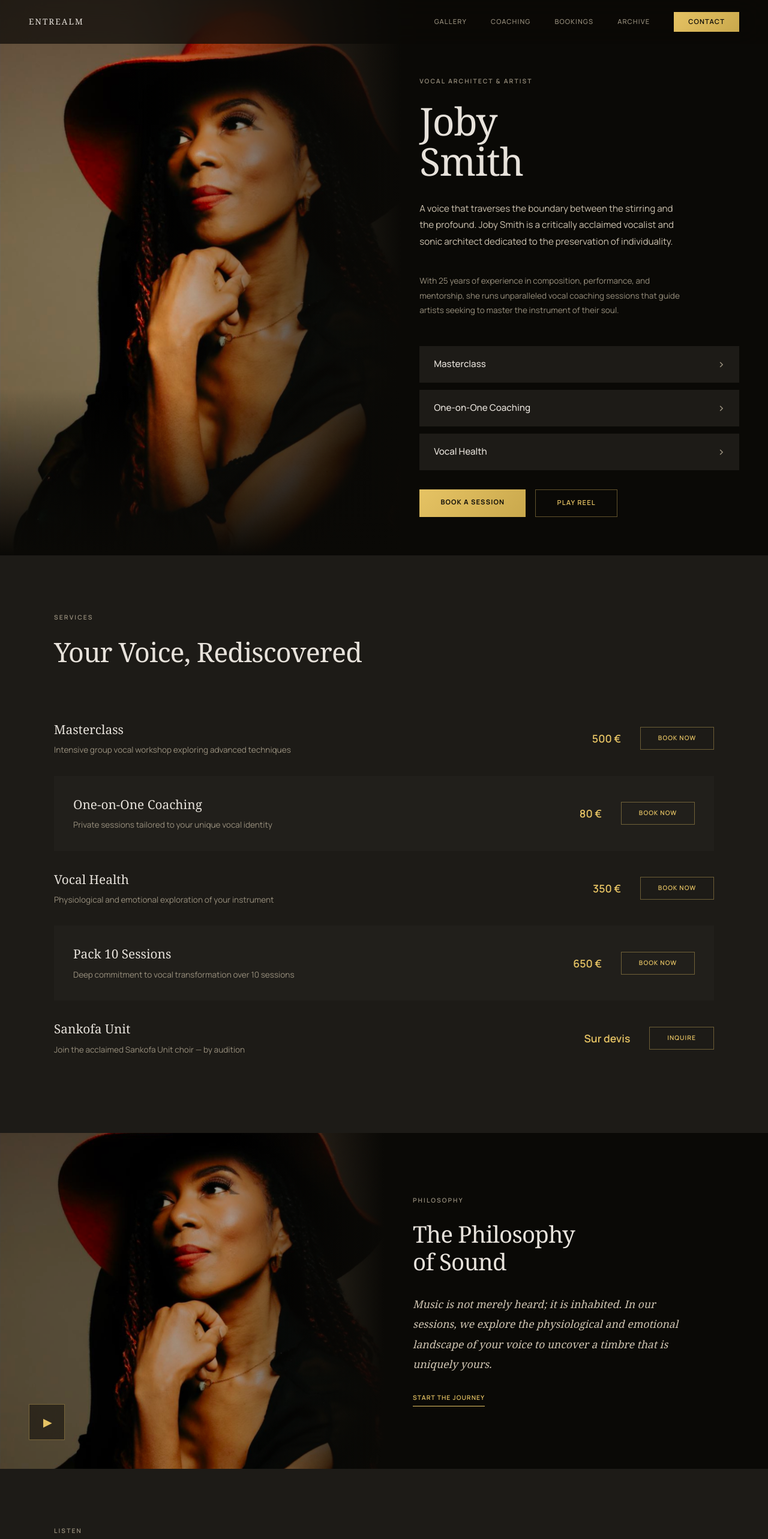
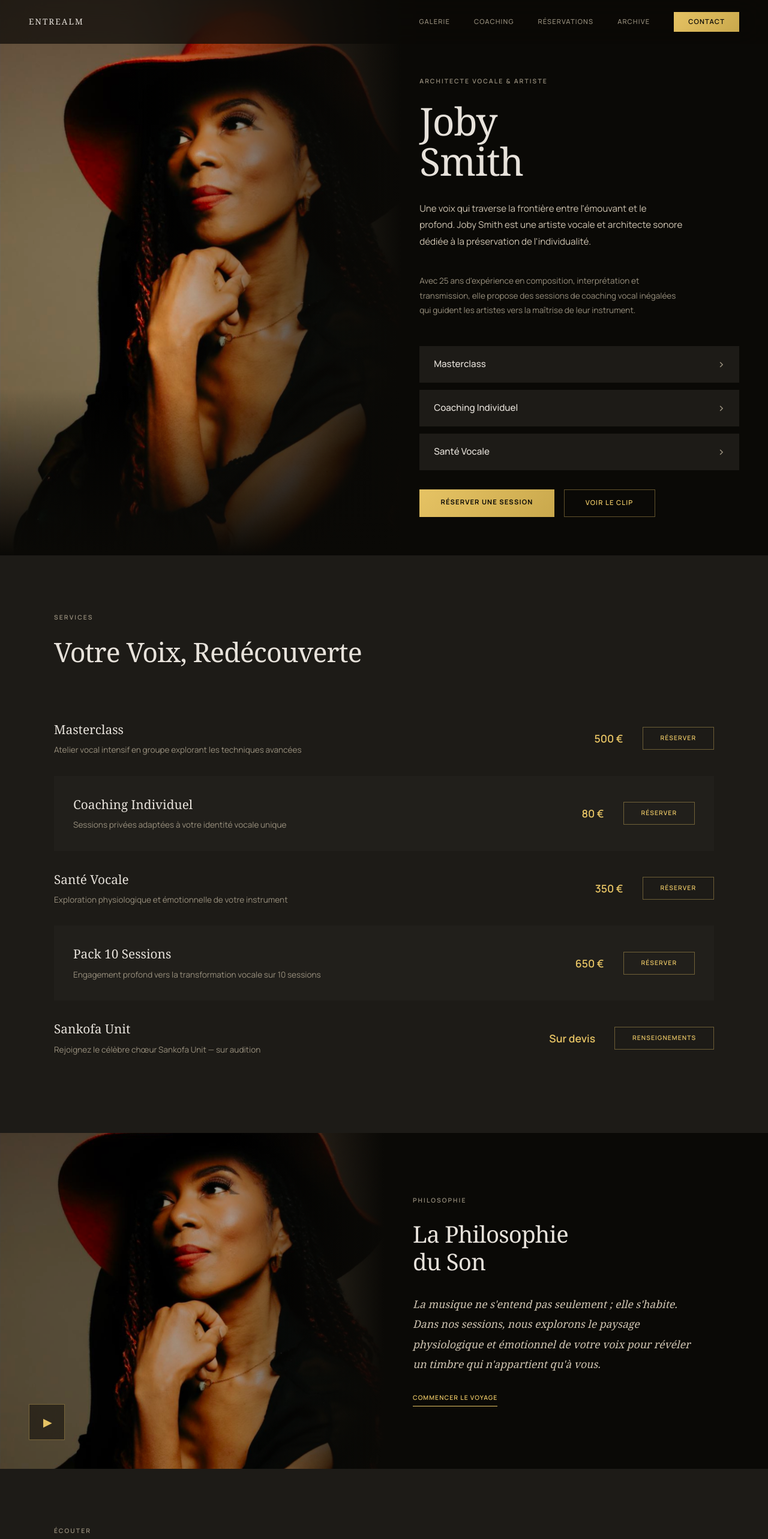
Before and after one commit to DavidSmite/entrealm-frontend, a Next.js app: page /entrealm/joby-smith in a window 1280 px wide. Shown: the top 2566 px of the page at 60% size. Built offline with nearby package versions, Linux system fonts and the light colour scheme.

Commit message:
fix: page Joby Smith textes en français

```diff
--- a/src/app/entrealm/joby-smith/page.tsx
+++ b/src/app/entrealm/joby-smith/page.tsx
@@ -16,11 +16,11 @@ const manrope = Manrope({
 });
 
 const SERVICES = [
-  { name: "Masterclass", description: "Intensive group vocal workshop exploring advanced techniques", price: "500 €", slug: "masterclass" },
-  { name: "One-on-One Coaching", description: "Private sessions tailored to your unique vocal identity", price: "80 €", slug: "coaching-1h" },
-  { name: "Vocal Health", description: "Physiological and emotional exploration of your instrument", price: "350 €", slug: "pack-5" },
-  { name: "Pack 10 Sessions", description: "Deep commitment to vocal transformation over 10 sessions", price: "650 €", slug: "pack-10" },
-  { name: "Sankofa Unit", description: "Join the acclaimed Sankofa Unit choir — by audition", price: "Sur devis", slug: "sankofa-unit" },
+  { name: "Masterclass", description: "Atelier vocal intensif en groupe explorant les techniques avancées", price: "500 €", slug: "masterclass" },
+  { name: "Coaching Individuel", description: "Sessions privées adaptées à votre identité vocale unique", price: "80 €", slug: "coaching-1h" },
+  { name: "Santé Vocale", description: "Exploration physiologique et émotionnelle de votre instrument", price: "350 €", slug: "pack-5" },
+  { name: "Pack 10 Sessions", description: "Engagement profond vers la transformation vocale sur 10 sessions", price: "650 €", slug: "pack-10" },
+  { name: "Sankofa Unit", description: "Rejoignez le célèbre chœur Sankofa Unit — sur audition", price: "Sur devis", slug: "sankofa-unit" },
 ];
 
 const TRACKS = [
@@ -85,10 +85,10 @@ export default function JobySmithPage() {
         </a>
 
         <div style={{ display: "flex", alignItems: "center", gap: "2.5rem" }} className="nav-links">
-          {["Gallery", "Coaching", "Bookings", "Archive"].map((link) => (
+          {[{ label: "Galerie", href: "gallery" }, { label: "Coaching", href: "coaching" }, { label: "Réservations", href: "bookings" }, { label: "Archive", href: "archive" }].map((link) => (
             <a
-              key={link}
-              href={`/entrealm/${link.toLowerCase()}`}
+              key={link.href}
+              href={`/entrealm/${link.href}`}
               className={manrope.className}
               style={{
                 fontSize: "0.7rem",
@@ -102,7 +102,7 @@ export default function JobySmithPage() {
               onMouseEnter={(e) => (e.currentTarget.style.color = colors.primary)}
               onMouseLeave={(e) => (e.currentTarget.style.color = colors.outline)}
             >
-              {link}
+              {link.label}
             </a>
           ))}
           <a
@@ -216,7 +216,7 @@ export default function JobySmithPage() {
               fontWeight: 600,
             }}
           >
-            Vocal Architect &amp; Artist
+            Architecte Vocale &amp; Artiste
           </p>
 
           <h1
@@ -246,10 +246,9 @@ export default function JobySmithPage() {
               fontWeight: 400,
             }}
           >
-            A voice that traverses the boundary between the
-            stirring and the profound. Joby Smith is a critically
-            acclaimed vocalist and sonic architect dedicated to the
-            preservation of individuality.
+            Une voix qui traverse la frontière entre l&apos;émouvant et le
+            profond. Joby Smith est une artiste vocale et architecte sonore
+            dédiée à la préservation de l&apos;individualité.
           </p>
 
           <p
@@ -263,14 +262,14 @@ export default function JobySmithPage() {
               fontWeight: 400,
             }}
           >
-            With 25 years of experience in composition, performance, and
-            mentorship, she runs unparalleled vocal coaching sessions that guide
-            artists seeking to master the instrument of their soul.
+            Avec 25 ans d&apos;expérience en composition, interprétation et
+            transmission, elle propose des sessions de coaching vocal inégalées
+            qui guident les artistes vers la maîtrise de leur instrument.
           </p>
 
           {/* Service quick links */}
           <div style={{ display: "flex", flexDirection: "column", gap: "0.75rem", marginBottom: "2rem" }}>
-            {["Masterclass", "One-on-One Coaching", "Vocal Health"].map((service) => (
+            {["Masterclass", "Coaching Individuel", "Santé Vocale"].map((service) => (
               <a
                 key={service}
                 href="#services"
@@ -312,7 +311,7 @@ export default function JobySmithPage() {
               onMouseEnter={(e) => (e.currentTarget.style.opacity = "0.9")}
               onMouseLeave={(e) => (e.currentTarget.style.opacity = "1")}
             >
-              Book a Session
+              Réserver une session
             </a>
             <a
               href="#music"
@@ -337,7 +336,7 @@ export default function JobySmithPage() {
                 e.currentTarget.style.color = colors.primary;
               }}
             >
-              Play Reel
+              Voir le clip
             </a>
           </div>
         </div>
@@ -376,7 +375,7 @@ export default function JobySmithPage() {
               marginBottom: "3rem",
             }}
           >
-            Your Voice, Rediscovered
+            Votre Voix, Redécouverte
           </h2>
 
           <div style={{ display: "flex", flexDirection: "column", gap: "0" }}>
@@ -459,7 +458,7 @@ export default function JobySmithPage() {
                       e.currentTarget.style.color = colors.primary;
                     }}
                   >
-                    {s.slug === "sankofa-unit" ? "Inquire" : "Book Now"}
+                    {s.slug === "sankofa-unit" ? "Renseignements" : "Réserver"}
                   </a>
                 </div>
               </div>
@@ -552,7 +551,7 @@ export default function JobySmithPage() {
               fontWeight: 600,
             }}
           >
-            Philosophy
+            Philosophie
           </p>
 
           <h2
@@ -566,9 +565,9 @@ export default function JobySmithPage() {
               marginBottom: "2rem",
             }}
           >
-            The Philosophy
+            La Philosophie
             <br />
-            of Sound
+            du Son
           </h2>
 
           <p
@@ -582,9 +581,9 @@ export default function JobySmithPage() {
               marginBottom: "2rem",
             }}
           >
-            Music is not merely heard; it is inhabited. In our sessions,
-            we explore the physiological and emotional landscape of your
-            voice to uncover a timbre that is uniquely yours.
+            La musique ne s&apos;entend pas seulement ; elle s&apos;habite. Dans nos
+            sessions, nous explorons le paysage physiologique et émotionnel de
+            votre voix pour révéler un timbre qui n&apos;appartient qu&apos;à vous.
           </p>
 
           <a
@@ -606,7 +605,7 @@ export default function JobySmithPage() {
             onMouseEnter={(e) => (e.currentTarget.style.opacity = "0.7")}
             onMouseLeave={(e) => (e.currentTarget.style.opacity = "1")}
           >
-            Start the Journey
+            Commencer le Voyage
           </a>
         </div>
       </section>
@@ -632,7 +631,7 @@ export default function JobySmithPage() {
               fontWeight: 600,
             }}
           >
-            Listen
+            Écouter
           </p>
           <h2
             className={notoSerif.className}
@@ -644,7 +643,7 @@ export default function JobySmithPage() {
               marginBottom: "3rem",
             }}
           >
-            Featured Tracks
+            Titres Phares
           </h2>
 
           {/* Audio player-style track list */}
@@ -779,14 +778,14 @@ export default function JobySmithPage() {
             letterSpacing: "0.05em",
           }}
         >
-          © 2026 Joby Smith · All Rights Reserved
+          © 2026 Joby Smith · Tous droits réservés
         </p>
 
         <div style={{ display: "flex", gap: "2rem" }}>
-          {["Privacy", "Terms", "Contact"].map((link) => (
+          {[{ label: "Confidentialité", href: "privacy" }, { label: "Conditions", href: "terms" }, { label: "Contact", href: "contact" }].map((link) => (
             <a
-              key={link}
-              href={`/entrealm/${link.toLowerCase()}`}
+              key={link.href}
+              href={`/entrealm/${link.href}`}
               className={manrope.className}
               style={{
                 fontSize: "0.65rem",
@@ -800,7 +799,7 @@ export default function JobySmithPage() {
               onMouseEnter={(e) => (e.currentTarget.style.color = colors.primary)}
               onMouseLeave={(e) => (e.currentTarget.style.color = colors.outline)}
             >
-              {link}
+              {link.label}
             </a>
           ))}
         </div>
```
Also changed, not shown: 1 other file (tests, documents, lock files or other folders).
